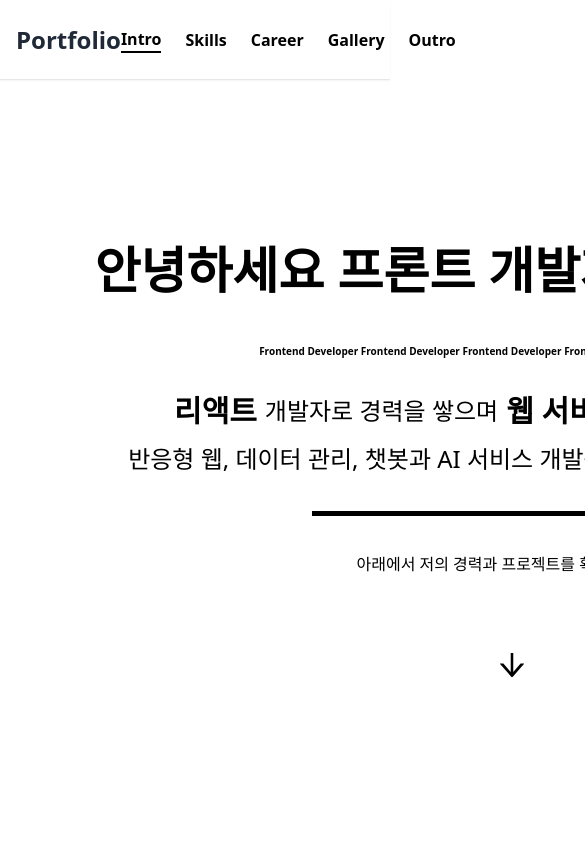
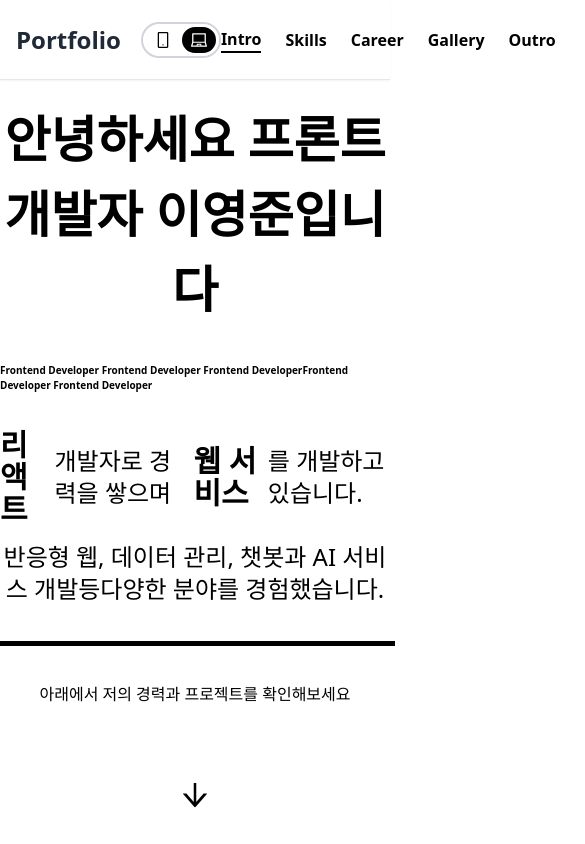
Before and after one commit to jun-FE/junFePortfolio, a React (Vite) app: page / in a window 390 px wide. Shown: the top 844 px of the page, 585 px wide, since content can reach past the window. Built offline with nearby package versions, Linux system fonts and the light colour scheme; the HTML template or start-up script is replaced by a standard one.

Commit message:
모바일 작업중

```diff
--- a/package.json
+++ b/package.json
@@ -14,7 +14,8 @@
     "clsx": "^2.1.1",
     "react": "^19.1.1",
     "react-dom": "^19.1.1",
-    "react-router-dom": "^7.8.2"
+    "react-router-dom": "^7.8.2",
+    "zustand": "^5.0.8"
   },
   "devDependencies": {
     "@eslint/js": "^9.33.0",
--- a/src/App.tsx
+++ b/src/App.tsx
@@ -5,7 +5,7 @@ function App() {
   return (
     <div className="min-h-screen flex flex-col">
       <Header />
-      <main className="flex-1">
+      <main className="flex-1 flex items-center justify-center">
         <Home />
       </main>
     </div>
--- a/src/components/layout/Header.tsx
+++ b/src/components/layout/Header.tsx
@@ -1,9 +1,11 @@
 import { useState, useEffect } from 'react';
 import clsx from 'clsx';
+import { LaptopOutlined, MobileOutlined } from '@ant-design/icons';
+import { useDeviceStore } from '../../stores/deviceStore';
 
 export default function Header() {
   const [activeSection, setActiveSection] = useState('intro');
-
+  const { activeDevice, setActiveDevice } = useDeviceStore();
   useEffect(() => {
     const handleScroll = () => {
       const sections = [
@@ -57,12 +59,47 @@ export default function Header() {
     >
       <div className="container h-full">
         <div className="flex items-center justify-between h-full">
+          <div className="flex items-center gap-5">
             <button
               onClick={() => scrollToSection('intro')}
               className="text-2xl font-bold text-gray-800 hover:text-black transition-colors"
             >
               Portfolio
             </button>
+            <div className="flex items-center gap-5 rounded-full border-2 border-gray-300 py-1 px-3 relative">
+              <div
+                className={clsx(
+                  'absolute rounded-full w-[40px] h-full bg-black border-[3px] border-white transition-all duration-300 z-0',
+                  {
+                    'left-0': activeDevice === 'mobile',
+                    'left-[36px]': activeDevice === 'laptop',
+                  }
+                )}
+              />
+              <button
+                onClick={() => setActiveDevice('mobile')}
+                className="z-10"
+              >
+                <MobileOutlined
+                  className={clsx(
+                    'transition-all duration-300',
+                    activeDevice === 'mobile' ? 'text-white' : 'text-black'
+                  )}
+                />
+              </button>
+              <button
+                onClick={() => setActiveDevice('laptop')}
+                className="z-10"
+              >
+                <LaptopOutlined
+                  className={clsx(
+                    'transition-all duration-300',
+                    activeDevice === 'laptop' ? 'text-white' : 'text-black'
+                  )}
+                />
+              </button>
+            </div>
+          </div>
           <nav className="flex items-center space-x-6">
             <button
               onClick={() => scrollToSection('intro')}
--- a/src/components/mainPage/Intro.tsx
+++ b/src/components/mainPage/Intro.tsx
@@ -1,6 +1,9 @@
 import { ArrowDownOutlined } from '@ant-design/icons';
+import { useDeviceStore } from '@/stores/deviceStore';
+import clsx from 'clsx';
 
 const Intro = () => {
+  const { activeDevice } = useDeviceStore();
   const scrollToSection = (sectionId: string) => {
     const element = document.getElementById(sectionId);
     if (element) {
@@ -15,23 +18,47 @@ const Intro = () => {
   return (
     <div className="h-screen w-full bg-white pt-[80px]" id="intro">
       <div className="max-w-[1024px] w-full h-full mx-auto flex flex-col gap-4 items-center justify-center">
-        <h1 className="text-[50px] font-bold">
-          안녕하세요 프론트 개발자 이영준입니다.
+        <h1
+          className={clsx(
+            'font-bold text-center',
+            activeDevice === 'mobile' ? 'text-[40px]' : 'text-[50px]'
+          )}
+        >
+          안녕하세요 {activeDevice === 'mobile' && <br />}프론트 개발자{' '}
+          {activeDevice === 'mobile' && <br />}이영준입니다
         </h1>
         <div className="py-[20px]">
           <p className="text-[10px] font-bold">
-            Frontend Developer Frontend Developer Frontend Developer Frontend
-            Developer Frontend Developer
+            Frontend Developer Frontend Developer Frontend Developer
+            {activeDevice !== 'mobile' &&
+              'Frontend Developer Frontend Developer'}
           </p>
         </div>
         <p className="text-2xl flex items-center gap-2">
           <span className="font-bold text-[30px]">리액트</span> 개발자로 경력을
-          쌓으며 <span className="font-bold text-[30px]">웹 서비스</span>를
-          개발하고 있습니다.
+          쌓으며
+          {activeDevice !== 'mobile' && (
+            <>
+              <span className="font-bold text-[30px]">웹 서비스</span>
+              <span>를 개발하고 있습니다.</span>
+            </>
+          )}
         </p>
-        <div className="text-2xl">
-          반응형 웹, 데이터 관리, 챗봇과 AI 서비스 개발등 다양한 분야를
-          경험했습니다.
+        {activeDevice === 'mobile' && (
+          <p className="text-2xl flex items-center gap-2">
+            <span className="font-bold text-[30px]">웹 서비스</span>를 개발하고
+            있습니다.
+          </p>
+        )}
+        <div
+          className={clsx(
+            activeDevice === 'mobile' ? 'text-[20px] pt-[10px]' : 'text-2xl',
+            'text-center'
+          )}
+        >
+          반응형 웹, 데이터 관리, 챗봇과 AI 서비스 개발등
+          {activeDevice === 'mobile' && <br />}
+          다양한 분야를 경험했습니다.
         </div>
         <div className="py-[20px]">
           <div className="w-[400px] h-[5px] bg-black" />
--- a/src/data/list.tsx
+++ b/src/data/list.tsx
@@ -412,9 +412,8 @@ export const galleryList: GalleryItemType[] = [
     title: '회사 소개 서비스',
     images: [intro1, intro2, intro3, intro4, intro5, intro6, intro7, intro8],
     description: ['반응형 지원', '웹 접근성 준수'],
-    link: '',
+    link: 'https://www.sharpmusic.co.kr/',
     githubLink: '',
     stack: ['React', 'TypeScript', 'MUI', 'Recoil', '웹접근성'],
   },
-  // {
 ];
--- a/src/pages/Home.tsx
+++ b/src/pages/Home.tsx
@@ -6,9 +6,22 @@ import Gallery from '@/components/mainPage/Gallery';
 // import Story from '@/components/mainPage/Story';
 // import Projects from '@/components/mainPage/Projects';
 // import Contact from '@/components/mainPage/Contact';
+import { useDeviceStore } from '@/stores/deviceStore';
+import clsx from 'clsx';
+
 export default function Home() {
+  const { activeDevice } = useDeviceStore();
+
   return (
-    <section className="flex flex-col items-center justify-center min-w-[1024px]">
+    <div
+      style={{
+        backgroundColor: activeDevice === 'mobile' ? '#c0c' : '#fff',
+      }}
+      className={clsx(
+        'flex flex-col items-center justify-center w-full transition-all duration-500 bg-[#c0c]',
+        activeDevice === 'mobile' && 'w-[375px]'
+      )}
+    >
       <Intro />
       <Skills />
       <Career />
@@ -17,6 +30,6 @@ export default function Home() {
       {/* <Projects /> */}
       {/* <Contact /> */}
       <Outro />
-    </section>
+    </div>
   );
 }
```
Also changed, not shown: 5 other files (tests, documents, lock files or other folders). Lines whose indentation alone changed are shown as unchanged.
